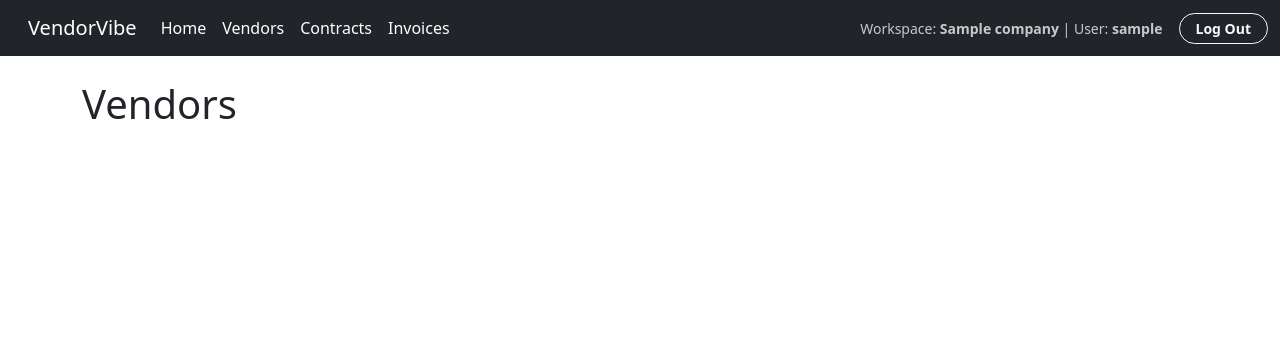
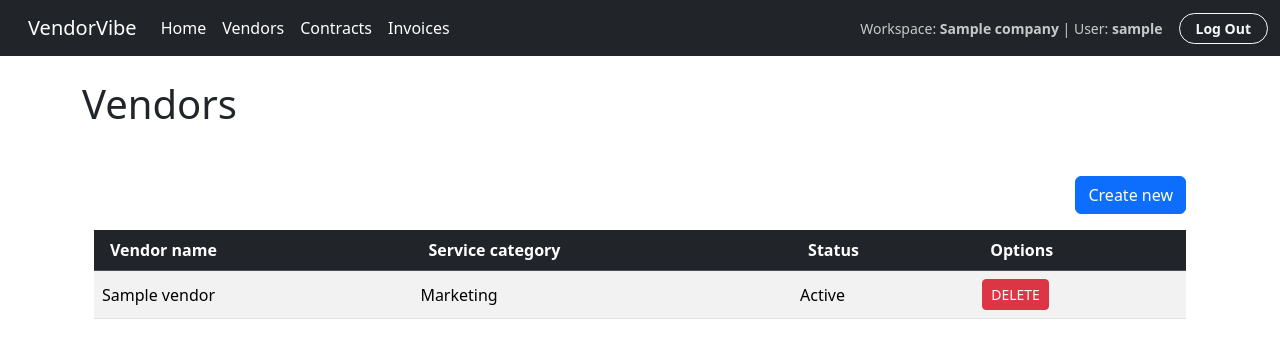
Before and after one commit to pdudrik/vendor-vibe, a Django app: page /vendors/ in a window 1280 px wide. Shown: the top 358 px of the page. Run offline with Django 5.2, Linux system fonts and the light colour scheme; a user stored in the database is signed in; tables that the repository leaves empty hold one stand-in row (values such as "Sample post"); parts of the project's set-up code (start-up, migrations or seed data) failed here and were passed over.

Commit message:
Deleted migrations because of error and created Vendor detail and adding option for address and contact

```diff
--- a/requirements.txt
+++ b/requirements.txt
@@ -1,7 +1,12 @@
 asgiref==3.11.1
+babel==2.18.0
 crispy-bootstrap5==2026.3
 Django==6.0.6
 django-browser-reload==1.21.0
+django-countries==9.0.0
 django-crispy-forms==2.6
+django-money==3.6.1
+py-moneyed==3.0
 python-dotenv==1.2.2
 sqlparse==0.5.5
+typing_extensions==4.15.0
--- a/vendorvibe_project/apps/authentication/views.py
+++ b/vendorvibe_project/apps/authentication/views.py
@@ -17,7 +17,6 @@ class RegisterView(CreateView):
 
     def form_valid(self, form):
         response = super().form_valid(form)
-        # self.object = form.save()
         login(self.request, self.object)
         return response
 
--- a/vendorvibe_project/apps/core/models.py
+++ b/vendorvibe_project/apps/core/models.py
@@ -2,6 +2,7 @@ from django.db import models
 from django.core.exceptions import ValidationError
 from django_countries.fields import CountryField
 from djmoney.models.fields import MoneyField
+from apps.authentication.models import Company
 
 
 CATEGORIES = {
@@ -32,7 +33,11 @@ INVOICE_STATUS_OPTIONS = {
 
 
 class Vendor(models.Model):
-
+    company = models.ForeignKey(
+        Company,
+        on_delete=models.CASCADE,
+        related_name="vendors"
+    )
     name = models.CharField(
         max_length=50
     )
@@ -53,10 +58,11 @@ class Vendor(models.Model):
 
 
 class Address(models.Model):
-    vendor_id = models.ForeignKey(
+    vendor = models.ForeignKey(
         Vendor,
         on_delete=models.SET_NULL,
-        null=True
+        null=True,
+        related_name="addresses"
     )
     street = models.CharField(
         max_length=60
@@ -84,16 +90,17 @@ class Address(models.Model):
         verbose_name_plural = "Addresses"
 
     def __str__(self):
-        if self.vendor_id:
+        if self.vendor:
             return self.vendor.name
         return f"Vendor NULL to record id: {self.id}({self.street})"
 
 
 class Contact(models.Model):
-    vendor_id = models.ForeignKey(
+    vendor = models.ForeignKey(
         Vendor,
         on_delete=models.SET_NULL,
-        null=True
+        null=True,
+        related_name="contacts"
     )
     first_name = models.CharField(
         max_length=30,
@@ -132,10 +139,11 @@ class Contact(models.Model):
 
 
 class Contract(models.Model):
-    vendor_id = models.ForeignKey(
+    vendor = models.ForeignKey(
         Vendor,
         on_delete=models.SET_NULL,
-        null=True
+        null=True,
+        related_name="contracts"
     )
     name = models.CharField(
         max_length=30
@@ -153,10 +161,11 @@ class Contract(models.Model):
 
 
 class Invoice(models.Model):
-    contcract_id = models.ForeignKey(
+    contcract = models.ForeignKey(
         Contract,
         on_delete=models.SET_NULL,
-        null=True
+        null=True,
+        related_name="invoices"
     )
     invoice_id = models.CharField(
         max_length=30,
@@ -169,7 +178,7 @@ class Invoice(models.Model):
         default_currency="EUR"
     )
     issue_date = models.DateField()
-    issue_date = models.DateField()
+    due_date = models.DateField()
     status = models.CharField(
         max_length=2,
         choices=INVOICE_STATUS_OPTIONS
--- /dev/null
+++ b/vendorvibe_project/apps/core/static/core/css/vendors.css
@@ -0,0 +1,3 @@
+.clickable-row td {
+    cursor: pointer !important;
+}
--- /dev/null
+++ b/vendorvibe_project/apps/core/static/core/js/vendors.js
@@ -0,0 +1,21 @@
+document.addEventListener("DOMContentLoaded", () => {
+    console.log("in function");
+    const rows = document.querySelectorAll(".clickable-row");
+    console.log(rows);
+
+    rows.forEach(row => {
+        row.addEventListener("click", function(event) {
+            // Ignore if user clicked button or form
+            console.log("Clicked");
+            if (event.target.closest("button") || event.target.closest("form")) {
+                return;
+            }
+
+            const url = this.dataset.url;
+            if (url) {
+                console.log("url: ", url);
+                window.location.href = url;
+            }
+        });
+    });
+});
--- a/vendorvibe_project/apps/core/templates/core/vendors.html
+++ b/vendorvibe_project/apps/core/templates/core/vendors.html
@@ -1,4 +1,79 @@
 {% extends "layout.html" %}
+{% load static %}
 
 {% block title %}Vendors{% endblock title %}
 {% block heading %}Vendors{% endblock heading %}
+
+{% block head %}
+    <link rel="stylesheet" href="{% static 'core/css/vendors.css' %}">
+{% endblock head %}
+
+{% block content %}
+    <div class="container mb-3 d-flex justify-content-end">
+        <a href="{% url 'core:create_vendor' %}" class="btn btn-primary">Create new</a>
+    </div>
+
+    <div class="container">
+        <table class="table table-striped table-hover">
+            <thead class="table-dark">
+                <tr>
+                    <th scope="col" class="ps-3">Vendor name</th>
+                    <th scope="col" class="ps-3">Service category</th>
+                    <th scope="col" class="ps-3">Status</th>
+                    <th scope="col" class="ps-3">Options</th>
+                </tr>
+            </thead>
+            <tbody class="align-middle">
+                {% for vendor in vendors %}
+                    <tr data-url="{% url 'core:detail_vendor' pk=vendor.pk %}" class="clickable-row">
+                        <td>{{ vendor.name }}</td>
+                        <td>{{ vendor.get_service_category_display }}</td>
+                        <td>{{ vendor.get_status_display }}</td>
+                        <td>
+                            <form
+                                action="{% url 'core:delete_vendor' pk=vendor.pk %}"
+                                method="post"
+                                onsubmit="return confirm('Do you really want to delete {{ vendor.name }} vendor?')"
+                                class="">
+                                {% csrf_token %}
+                                <button type="submit" class="btn btn-danger btn-sm">DELETE</button>
+                            </form>
+                        </td>
+                    </tr>
+                {% empty %}
+                    <tr>
+                        <td colspan="5" class="text-center text-muted-py-3">No vendors found.</td>
+                    </tr>
+                {% endfor %}
+            </tbody>
+        </table>
+    </div>
+
+    {% if is_paginated %}
+        <div class="pagination">
+            <span class="step-links">
+                <!-- Link to the first and previous pages if they exist -->
+                {% if page_obj.has_previous %}
+                    <a href="?page=1">&laquo; first</a>
+                    <a href="?page={{ page_obj.previous_page_number }}">previous</a>
+                {% endif %}
+
+                <!-- Current page status display -->
+                <span class="current">
+                    Page {{ page_obj.number }} of {{ page_obj.paginator.num_pages }}.
+                </span>
+
+                <!-- Link to the next and last pages if they exist -->
+                {% if page_obj.has_next %}
+                    <a href="?page={{ page_obj.next_page_number }}">next</a>
+                    <a href="?page={{ page_obj.paginator.num_pages }}">last &raquo;</a>
+                {% endif %}
+            </span>
+        </div>
+    {% endif %}
+{% endblock content %}
+
+
+{% block script %}
+        <script src="{% static 'core/js/vendors.js' %}"></script>
+{% endblock script %}
--- a/vendorvibe_project/apps/core/urls.py
+++ b/vendorvibe_project/apps/core/urls.py
@@ -8,4 +8,9 @@ app_name = "core"
 urlpatterns = [
     path("", views.home, name="home"),
     path("vendors/", views.VendorView.as_view(), name="vendors"),
+    path("vendors/create/", views.CreateVendorView.as_view(), name="create_vendor"),
+    path("vendor/<int:pk>/delete/", views.DeleteVendorView.as_view(), name="delete_vendor"),
+    path("vendor/<int:pk>/detail/", views.DetailVendorView.as_view(), name="detail_vendor"),
+    path("vendor/<int:pk>/address/create/", views.CreateVendorAddressView.as_view(), name="create_vendor_address"),
+    path("vendor/<int:pk>/contact/create/", views.CreateVendorContactView.as_view(), name="create_vendor_contact"),
 ]
--- a/vendorvibe_project/apps/core/views.py
+++ b/vendorvibe_project/apps/core/views.py
@@ -1,7 +1,12 @@
 from django.shortcuts import render
-from django.views.generic import ListView, TemplateView
+from django.urls import reverse_lazy, reverse
+from django.views.generic import ListView, CreateView,  \
+    DeleteView, DetailView, UpdateView, TemplateView
 from django.contrib.auth.decorators import login_required
-# from .models import Vendor
+from django.contrib.auth.mixins import LoginRequiredMixin
+from .models import Vendor, Contact, Address
+from .forms import CreateVendorForm,                    \
+    CreateVendorAddressForm, CreateVendorContactForm
 
 
 @login_required
@@ -9,8 +14,78 @@ def home(request):
     return render(request, "core/home.html")
 
 
-# class VendorView(ListView):
-#     model = Vendor
+class VendorView(LoginRequiredMixin, ListView):
+    model = Vendor
+    template_name = "core/vendors.html"
+    context_object_name = "vendors"
+    ordering = ["name"]
+    paginate_by = 20
 
-class VendorView(TemplateView):
-    template_name = "core/vendors.html"
+    def get_queryset(self):
+        user_company = self.request.user.company
+        return Vendor.objects.filter(company=user_company)
+
+
+class CreateVendorView(LoginRequiredMixin, CreateView):
+    model = Vendor
+    template_name = "core/create_vendor.html"
+    form_class = CreateVendorForm
+    success_url = reverse_lazy("core:vendors")
+
+    def form_valid(self, form):
+        form.instance.company = self.request.user.company
+        return super().form_valid(form)
+
+
+class DeleteVendorView(LoginRequiredMixin, DeleteView):
+    model = Vendor
+    success_url = reverse_lazy("core:vendors")
+
+
+class DetailVendorView(LoginRequiredMixin, TemplateView):
+    template_name = "core/detail_vendor.html"
+
+    def get_context_data(self, **kwargs):
+        context = super().get_context_data(**kwargs)
+        vendor_id = self.kwargs["pk"]
+        vendor = Vendor.objects.get(pk=vendor_id, company=self.request.user.company)
+
+        context["vendor"] = vendor
+        context["contacts"] = vendor.contacts.all()
+        context["addresses"] = vendor.addresses.all()
+
+        return context
+
+
+class CreateVendorAddressView(LoginRequiredMixin, CreateView):
+    model = Address
+    template_name = "core/create_vendor_address.html"
+    form_class = CreateVendorAddressForm
+
+    def form_valid(self, form):
+        vendor_pk = self.kwargs["pk"]
+        vendor_obj = Vendor.objects.get(pk=vendor_pk, company=self.request.user.company)
+        form.instance.vendor_id = vendor_obj.pk
+
+        return super().form_valid(form)
+
+    def get_success_url(self):
+        vendor_pk = self.kwargs["pk"]
+        return reverse("core:detail_vendor", kwargs={"pk": vendor_pk})
+
+
+class CreateVendorContactView(LoginRequiredMixin, CreateView):
+    model = Contact
+    template_name = "core/create_vendor_contact.html"
+    form_class = CreateVendorContactForm
+
+    def form_valid(self, form):
+        vendor_pk = self.kwargs["pk"]
+        vendor_obj = Vendor.objects.get(pk=vendor_pk, company=self.request.user.company)
+        form.instance.vendor_id = vendor_obj.pk
+
+        return super().form_valid(form)
+
+    def get_success_url(self):
+        vendor_pk = self.kwargs["pk"]
+        return reverse("core:detail_vendor", kwargs={"pk": vendor_pk})
--- a/vendorvibe_project/config/settings.py
+++ b/vendorvibe_project/config/settings.py
@@ -144,8 +144,9 @@ USE_TZ = True
 
 STATIC_URL = 'static/'
 
-STATICFILES_DIRST = [
-    BASE_DIR / "static"
+STATICFILES_DIRS = [
+    BASE_DIR / "static",
+    BASE_DIR / "apps"/ "core" / "static"
 ]
 
 STATIC_ROOT = BASE_DIR / "staticfiles"
--- a/vendorvibe_project/templates/layout.html
+++ b/vendorvibe_project/templates/layout.html
@@ -5,6 +5,7 @@
     <meta charset="UTF-8">
     <meta name="viewport" content="width=device-width, initial-scale=1.0">
     <link href="https://cdn.jsdelivr.net/npm/bootstrap@5.3.8/dist/css/bootstrap.min.css" rel="stylesheet">
+    {% block head %}{% endblock head %}
     <title>{% block title %}{% endblock title %}</title>
 </head>
 
```
Also changed, not shown: vendorvibe_project/apps/core/admin.py (+7 -3 lines), vendorvibe_project/apps/core/forms.py (added, +43 -0 lines), vendorvibe_project/apps/core/templates/core/create_vendor.html (added, +21 -0 lines), vendorvibe_project/apps/core/templates/core/create_vendor_address.html (added, +21 -0 lines), vendorvibe_project/apps/core/templates/core/create_vendor_contact.html (added, +21 -0 lines), vendorvibe_project/apps/core/templates/core/detail_vendor.html (added, +119 -0 lines), README.md, vendorvibe_project/apps/authentication/migrations/0001_initial.py, vendorvibe_project/apps/authentication/migrations/0002_alter_company_options_alter_employee_options.py (deleted), vendorvibe_project/apps/core/migrations/0001_initial.py.
